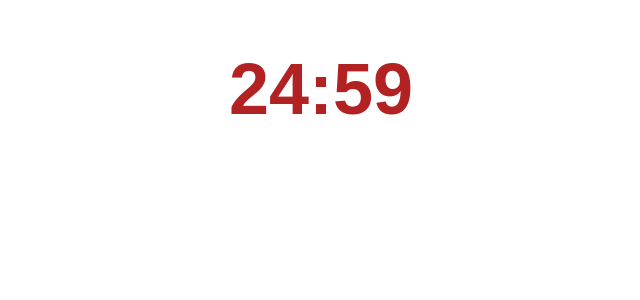
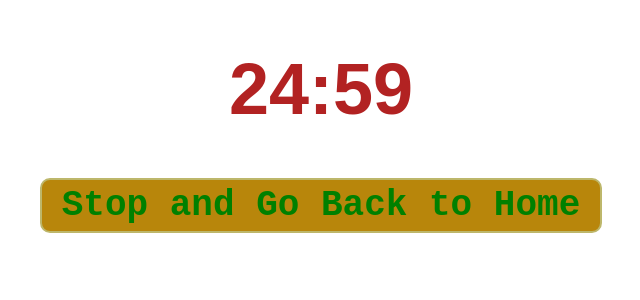
Before and after one commit to jaamaalxyz/react-countdown-timer, a React (Create React App) app: page / in a window 1280 px wide. Both pictures are taken after a click on the button "Start". Shown: the top 300 px of the page, without its empty margins (319-959 px from the left). Built offline with nearby package versions, Linux system fonts and the light colour scheme.

Commit message:
stop button

```diff
--- a/src/App.css
+++ b/src/App.css
@@ -26,7 +26,7 @@
   color: firebrick;
 }
 
-.start-btn {
+.start-btn, .stop-btn {
   padding: 5px 20px;
   font-family: 'Courier New', Courier, monospace;
   font-weight: 900;
--- a/src/App.js
+++ b/src/App.js
@@ -1,7 +1,8 @@
 import React, { Component } from 'react';
 import { TimerInput } from './components/TimerInput';
 import { Timer } from './components/Timer';
-import { StartButton } from './components/StartButton'
+import { StartButton } from './components/StartButton';
+import { StopButton } from './components/StopButton';
 import './App.css';
 
 export class App extends Component {
@@ -75,6 +76,7 @@ export class App extends Component {
             value={this.state.value}
             seconds={this.state.seconds}
           />
+          <StopButton />
         </div>
       );
     } else {
--- /dev/null
+++ b/src/components/StopButton.js
@@ -0,0 +1,17 @@
+import React, { Component } from 'react';
+import '../App.css';
+
+
+export class StopButton extends Component {
+  render() {
+    return (
+      <div>
+        <a href="https://react-count-down-timer.herokuapp.com/">
+          <button className="stop-btn">
+            Stop and Go Back to Home
+          </button>
+        </a>
+      </div>
+    );
+  }
+}
```
